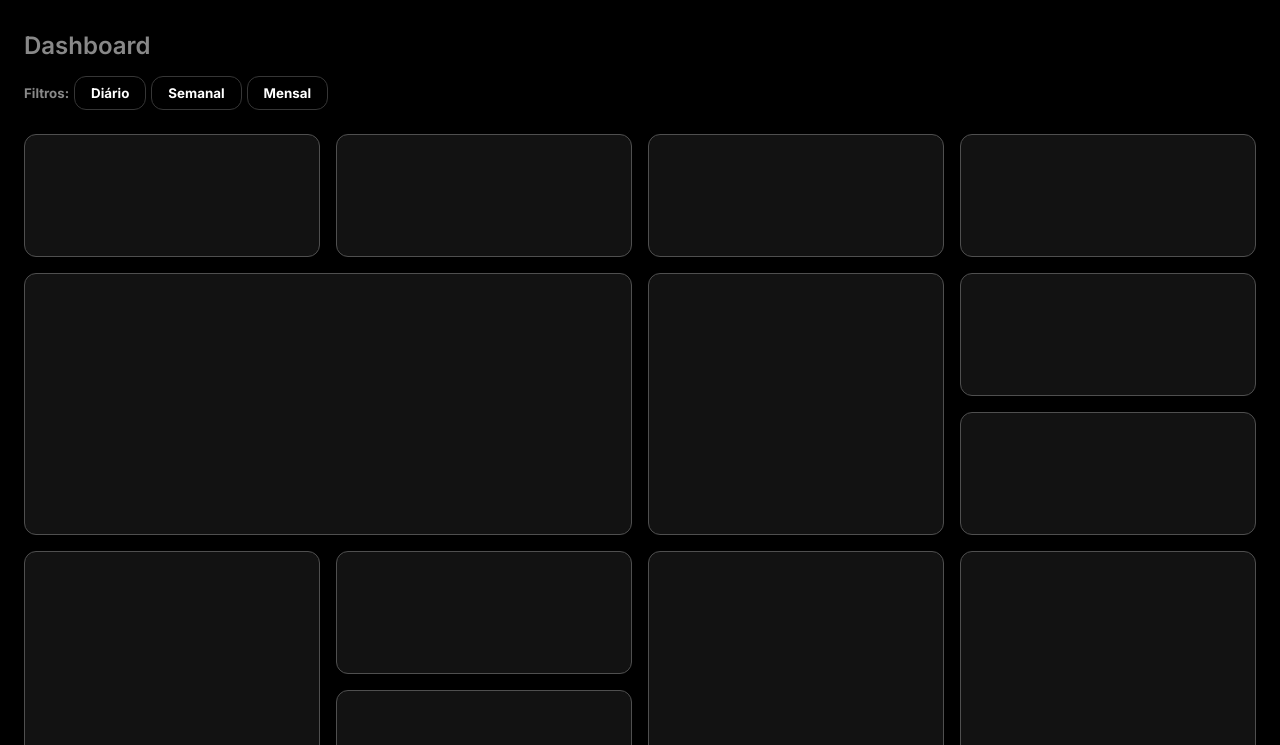
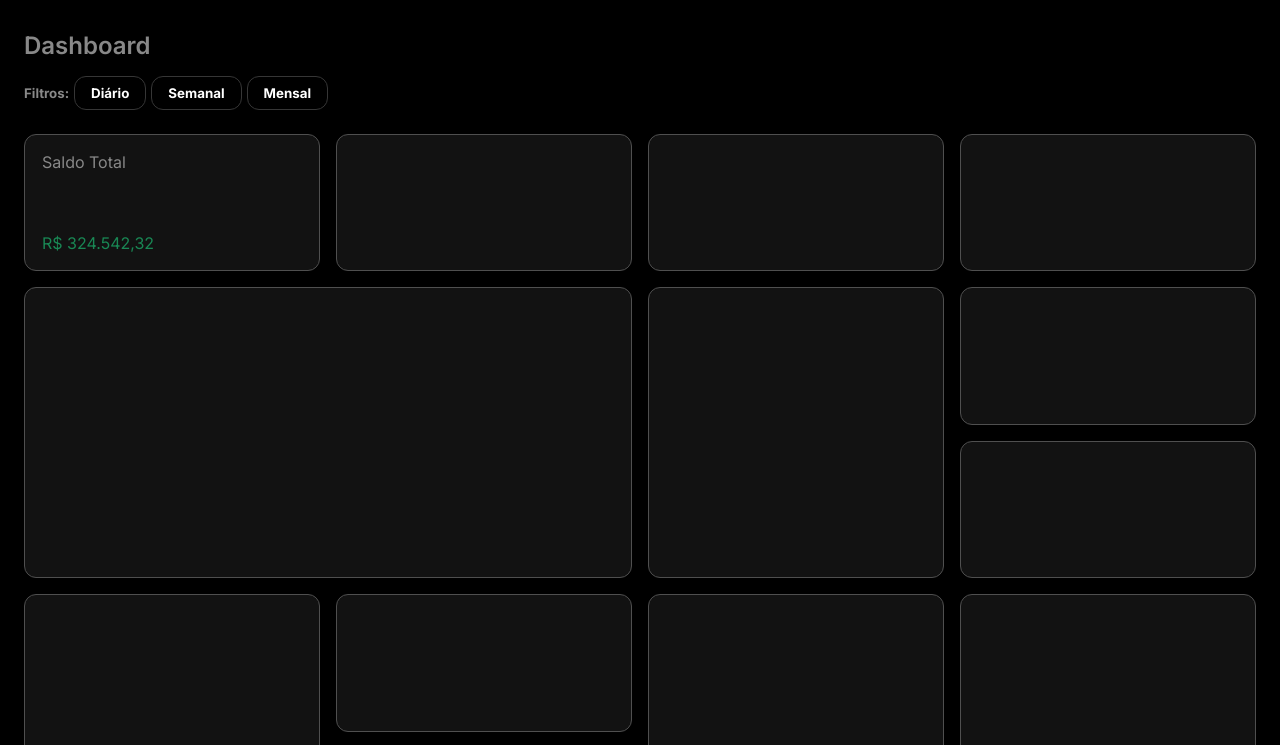
Before and after one commit to Igoroots34/ryda-system, a website: page index.html in a window 1280 px wide. Shown: the part 55-800 px from the top of the page. Drawn offline with nearby package versions, Linux system fonts and the light colour scheme.

Commit message:
At dashboard

```diff
--- a/assets/scss/_dashboard.scss
+++ b/assets/scss/_dashboard.scss
@@ -187,22 +187,55 @@
     .dashboard-grid {
         padding: 24px;
         width: 100%;
-        height: 91vh;
+        height: 100vh;
         display: grid;
         grid-template-columns: repeat(4, 1fr);
         grid-template-rows: repeat(5, 1fr);
         grid-column-gap: 16px;
         grid-row-gap: 16px;
 
-        .div1 {
+        .graph-1 {
             width: 100%;
             border-radius: 12px;
             border: 1px solid $ryda-primary-border-subtle;
             background-color: $ryda-sub-body-bg;
             grid-area: 1 / 1 / 2 / 2;
+            padding: 17px;
+            display: grid;
+            justify-content: start;
+            align-items: stretch;
+            grid-template-rows: repeat(2, 1fr);
+
+            .header {
+                margin: 0;
+                padding: 0;
+
+                .header-title {
+                    margin: 0;
+                    color: $ryda-body-color;
+                }
+            }
+
+            .income {
+                display: inline;
+                align-content: end;
+                margin: 0;
+                padding: 0;
+
+                .income-tag {
+                    margin: 0;
+                    padding: 0;
+                    color: $ryda-success-text-emphasis;
+                }
+
+                .income-value {
+                    color: $ryda-success-text-emphasis;
+                }
+
+            }
         }
 
-        .div2 {
+        .graph-2 {
             width: 100%;
             border-radius: 12px;
             border: 1px solid $ryda-primary-border-subtle;
@@ -210,7 +243,7 @@
             grid-area: 1 / 2 / 2 / 3;
         }
 
-        .div3 {
+        .graph-3 {
             width: 100%;
             border-radius: 12px;
             border: 1px solid $ryda-primary-border-subtle;
@@ -218,7 +251,7 @@
             grid-area: 1 / 3 / 2 / 4;
         }
 
-        .div4 {
+        .graph-4 {
             width: 100%;
             border-radius: 12px;
             border: 1px solid $ryda-primary-border-subtle;
@@ -226,7 +259,7 @@
             grid-area: 1 / 4 / 2 / 5;
         }
 
-        .div5 {
+        .graph-5 {
             width: 100%;
             border-radius: 12px;
             border: 1px solid $ryda-primary-border-subtle;
@@ -234,7 +267,7 @@
             grid-area: 2 / 1 / 4 / 3;
         }
 
-        .div6 {
+        .graph-6 {
             width: 100%;
             border-radius: 12px;
             border: 1px solid $ryda-primary-border-subtle;
@@ -242,7 +275,7 @@
             grid-area: 2 / 3 / 4 / 4;
         }
 
-        .div7 {
+        .graph-7 {
             width: 100%;
             border-radius: 12px;
             border: 1px solid $ryda-primary-border-subtle;
@@ -250,7 +283,7 @@
             grid-area: 2 / 4 / 3 / 5;
         }
 
-        .div8 {
+        .graph-8 {
             width: 100%;
             border-radius: 12px;
             border: 1px solid $ryda-primary-border-subtle;
@@ -258,7 +291,7 @@
             grid-area: 3 / 4 / 4 / 5;
         }
 
-        .div9 {
+        .graph-9 {
             width: 100%;
             border-radius: 12px;
             border: 1px solid $ryda-primary-border-subtle;
@@ -266,7 +299,7 @@
             grid-area: 4 / 1 / 6 / 2;
         }
 
-        .div10 {
+        .graph-10 {
             width: 100%;
             border-radius: 12px;
             border: 1px solid $ryda-primary-border-subtle;
@@ -274,7 +307,7 @@
             grid-area: 4 / 2 / 5 / 3;
         }
 
-        .div11 {
+        .graph-11 {
             width: 100%;
             border-radius: 12px;
             border: 1px solid $ryda-primary-border-subtle;
@@ -282,7 +315,7 @@
             grid-area: 5 / 2 / 6 / 3;
         }
 
-        .div12 {
+        .graph-12 {
             width: 100%;
             border-radius: 12px;
             border: 1px solid $ryda-primary-border-subtle;
@@ -290,7 +323,7 @@
             grid-area: 4 / 3 / 6 / 4;
         }
 
-        .div13 {
+        .graph-13 {
             width: 100%;
             border-radius: 12px;
             border: 1px solid $ryda-primary-border-subtle;
--- a/index.html
+++ b/index.html
@@ -56,19 +56,28 @@
       </div>
     </div>
     <div class="dashboard-grid">
-      <div class="div1"> </div>
-      <div class="div2"> </div>
-      <div class="div3"> </div>
-      <div class="div4"> </div>
-      <div class="div5"> </div>
-      <div class="div6"> </div>
-      <div class="div7"> </div>
-      <div class="div8"> </div>
-      <div class="div9"> </div>
-      <div class="div10"> </div>
-      <div class="div11"> </div>
-      <div class="div12"> </div>
-      <div class="div13"> </div>
+      <div class="graph-1">
+        <div class="header">
+          <span class="header-title">Saldo Total</span>
+          <div class="icon"></div>
+        </div>
+        <div class="income">
+          <span class="income-tag">R$</span>
+          <span class="income-value">324.542,32</span>
+        </div>
+      </div>
+      <div class="graph-2"> </div>
+      <div class="graph-3"> </div>
+      <div class="graph-4"> </div>
+      <div class="graph-5"> </div>
+      <div class="graph-6"> </div>
+      <div class="graph-7"> </div>
+      <div class="graph-8"> </div>
+      <div class="graph-9"> </div>
+      <div class="graph-10"> </div>
+      <div class="graph-11"> </div>
+      <div class="graph-12"> </div>
+      <div class="graph-13"> </div>
     </div>
   </div>
 
```
Also changed, not shown: assets/css/main.min.css (added), assets/scss/main.css, 2 other files.
